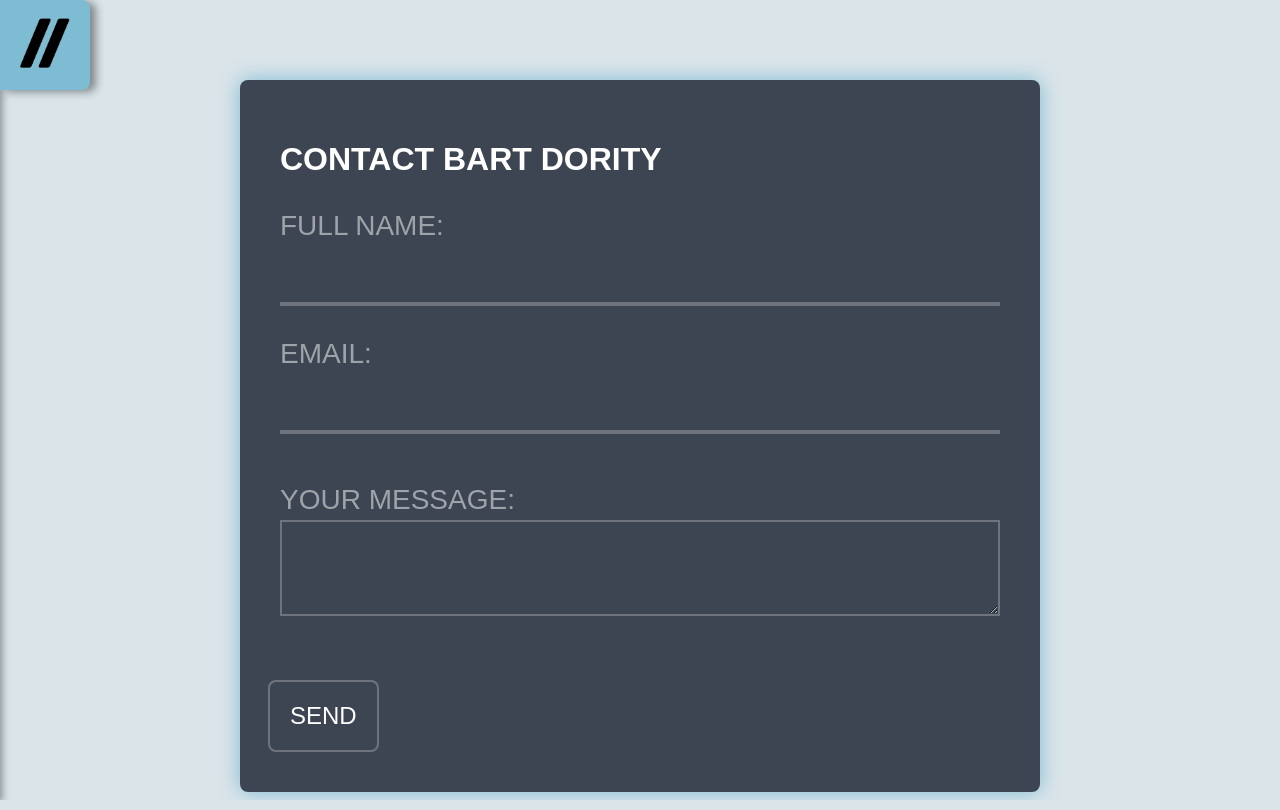
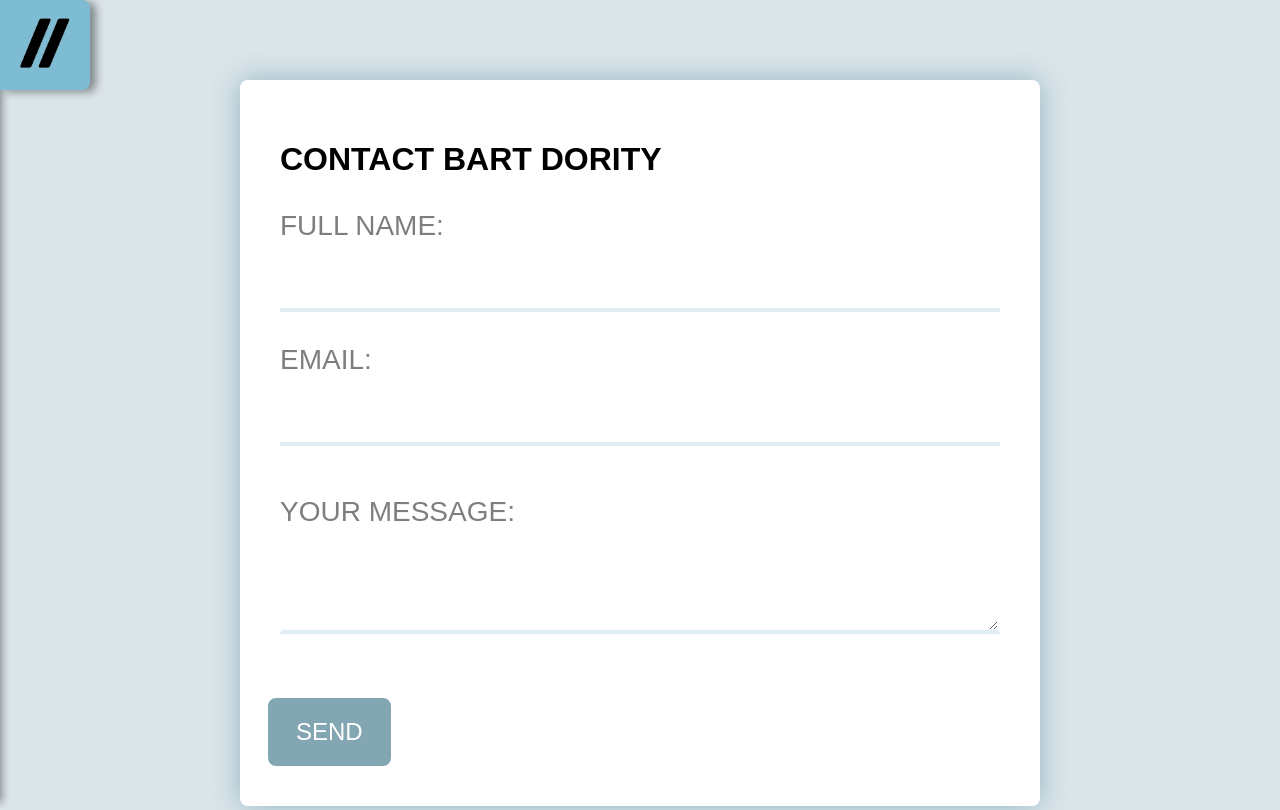
Before and after one commit to b0rgbart3/portfolio4, a React (Create React App) app in the folder client/: page /contact in a window 1280 px wide. Built offline with nearby package versions, Linux system fonts and the light colour scheme; a web font is replaced by a local one.

Commit message:
adjusting contact form to new color palette

```diff
--- a/client/src/components/Project.css
+++ b/client/src/components/Project.css
@@ -23,6 +23,8 @@
     width:100%;
     padding-top:28px;
     padding-bottom:18px;
+    position: absolute;
+    bottom:0;
 }
 
 .projectContainer {
@@ -94,7 +96,7 @@
 
 .projectBack img {
     transform:scaleX(-1);
-    width:90%;
+    width:94%;
     box-shadow:0 0 20px gray;
     margin-top:20px;
 }
--- a/client/src/pages/Contact.css
+++ b/client/src/pages/Contact.css
@@ -8,20 +8,19 @@ form {
     padding:0;
 }
 .contactForm {
-
     width:100%;
-    background: rgb(61, 68, 82);
+    background-color: white;
     margin:auto;
     border-radius:8px;
     margin-top:80px;
-    box-shadow:0 0 20px #7ebcd4;
-    color:white;
+    color:black;
     text-align:left;
     z-index: 0;
     position:static;
     z-index: 200;
     padding:0;
     overflow: hidden;
+    box-shadow:0 0 28px rgb(146, 183, 194);
 
 }
 
@@ -29,7 +28,6 @@ form {
     font-family: futura-pt, sans-serif;
     font-weight: 400;
     font-style: normal;
-
 }
 
 .myLabel {
@@ -58,60 +56,65 @@ form {
     margin-right:40px;
     padding:14px;
     box-sizing: border-box;
-    background-color: rgb(61, 68, 82);
     border:none;
     outline:none;
     font-size:24px;
     font-weight: 600;
-    padding-left:0px;
+    color:rgb(92, 134, 146);
     outline-color:black;
-    border-bottom:4px solid rgba(255,255,255,.25);
+    border-bottom:4px solid rgba(105, 168, 187,.2);
     cursor: pointer;
-    color:rgba(255,255,255,.6);
+    padding-left:8px;
+    padding-top:20px;
+}
+
+.contactForm input:hover {
+    border-bottom:4px solid rgba(105, 168, 187,1);
 }
 
 .contactForm input:active {
-    background-color: rgb(61, 68, 82);
-    border-bottom:4px solid #7ebcd4;
-    font-size:28px;
-    color:white;
+    border-radius:8px;
+    border-bototm:2px solid rgb(146, 183, 194);
+    background-color:rgba(199, 236, 255, .5);
+    font-size:24px;
+    font-weight: 600;
+
 }
 
 .contactForm input:focus {
-    background-color: rgb(61, 68, 82);
+    font-size:24px;
+    font-weight: 600;
     border-bottom:4px solid #7ebcd4;
-    font-size:28px;
-    color:white;
+    background-color:rgba(199, 236, 255, .5);
+
 }
 
 .contactForm input:visited {
-    font-size:20px;
-    color:rgba(255,255,255,.2);
+    background-color:rgba(199, 236, 255, .5);
 }
 
 .contactForm input[type=email] {
-    background-color: rgb(61, 68, 82);
+
 }
 
 .contactForm input[type=email]:active {
-    background-color: rgb(61, 68, 82);
 
+    background-color:rgba(199, 236, 255, .5);
 }
 .contactForm input[type=email]:focus {
-    background-color: rgb(61, 68, 82);
+    background-color:rgba(199, 236, 255, .5);
 }
 
 .contactForm input[type=email] :-internal-autofill-selected {
-    background-color: rgb(61, 68, 82) !important;
-
+    background-color:rgba(199, 236, 255, .5);
 }
 
 .contactForm input:-internal-autofill-selected  {
-    color:none;
+    background-color:rgba(199, 236, 255, .5);
 }
 
 input:-internal-autofill-selected {
-    background-color: rgb(61, 68, 82) !important;
+    background-color:rgba(199, 236, 255, .5);
 }
 
 /* input:-autofill {
@@ -119,10 +122,10 @@ input:-internal-autofill-selected {
 } */
 input:-webkit-autofill {
     /* The following works as the text color for the autofill  */
-    -webkit-text-fill-color: (the text color you want);
+
     /* The following works as a background for the autofill  */
-    -webkit-box-shadow: 0 0 0px 1000px rgb(61, 68, 82) inset;
-    -webkit-text-fill-color: white;
+  -webkit-box-shadow: 0 0 0px 1000px  rgb(255,255,255) inset;
+    -webkit-text-fill-color: rgb(92, 134, 146);
 
 }
 
@@ -147,39 +150,44 @@ input:-webkit-autofill {
 
 button {
     font-family: futura-pt, sans-serif;
-    font-weight: 400;
+    font-weight: 500;
     font-style: normal;
-    background-color:rgb(61, 68, 82);
-    padding:20px;
+    background-color:rgb(131, 166, 179);
+    padding:18px;
+    padding-left:26px;
+    padding-right:26px;
     text-transform: uppercase;
     font-size:24px;
     color:white;
     margin-top:60px;
     margin-left:28px;
     border-radius:8px;
-    border:2px solid rgba(255,255,255,.25);
+    border:2px solid rgb(131, 166, 179);
     user-select:none;
     cursor:pointer;
     margin-bottom:40px;
 }
 
 button:hover {
-    background-color:rgb(74, 85, 109);
-    border:2px solid rgb(74, 85, 109);
+    background-color:rgba(98, 144, 161,1);
+    border:2px solid rgba(98, 144, 161,1);
 }
 
 button:active {
     border:0;
     outline:0;
-    background-color:rgb(81, 98, 134);
-    border:2px solid rgb(81, 98, 134);
+    background-color:rgb(76, 164, 196);
+    border:2px solid rgb(76, 164, 196);
+
+
 }
 
 button:focus {
     border:0;
     outline:0;
-    background-color:rgb(91, 113, 161);
-    border:2px solid rgb(91, 113, 161);
+    background-color:rgb(76, 164, 196);
+    border:2px solid rgb(76, 164, 196);
+
 }
 
 textarea {
@@ -188,31 +196,38 @@ textarea {
     margin-left:40px;
     margin-right:40px;
     box-sizing: border-box;
-    background: rgb(61, 68, 82);
-    background-color: rgb(61, 68, 82);
     border:2px solid rgba(255,255,255,.25);
     font-size:28px;
-    color:white;
     padding:20px;
     font-family: futura-pt, sans-serif;
-    font-size:22px;
+    background-color:white;
+    font-size:24px;
+    font-weight: 600;
+    color:rgb(92, 134, 146);
+    border-bottom:4px solid rgba(105, 168, 187,.2);
+}
+
+textarea:hover {
+    border-bottom:4px solid rgba(105, 168, 187,1);
 }
 
 textarea:active {
     outline:none;
     border:none;
-    border:2px solid rgba(255,255,255,.25);
+
     font-size:28px;
-    color:white;
     font-size:26px;
+    background-color:rgba(199, 236, 255, .5);
+    border-bottom:4px solid rgba(105, 168, 187,1);
 }
 textarea:focus {
     outline:none;
     border:none;
-    border:2px solid rgba(255,255,255,.25);
+
     font-size:28px;
-    color:white;
     font-size:26px;
+    background-color:rgba(199, 236, 255, .5);
+    border-bottom:4px solid rgba(105, 168, 187,1);
 }
 
 .error {
@@ -229,12 +244,9 @@ textarea:focus {
         overflow: hidden;
         width:80%;
         max-width:800px;
-        background: rgb(61, 68, 82);
         margin:auto;
         border-radius:8px;
         margin-top:80px;
-        box-shadow:0 0 20px #7ebcd4;
-        color:white;
         text-align:left;
     }
 
```
